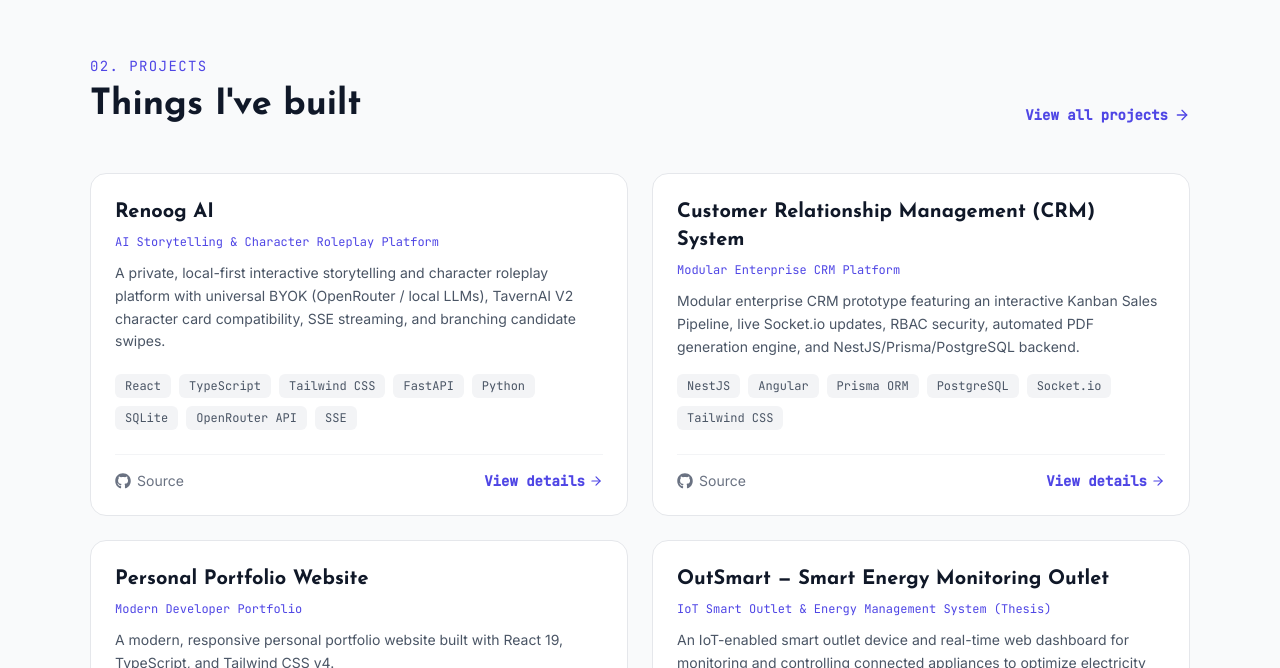
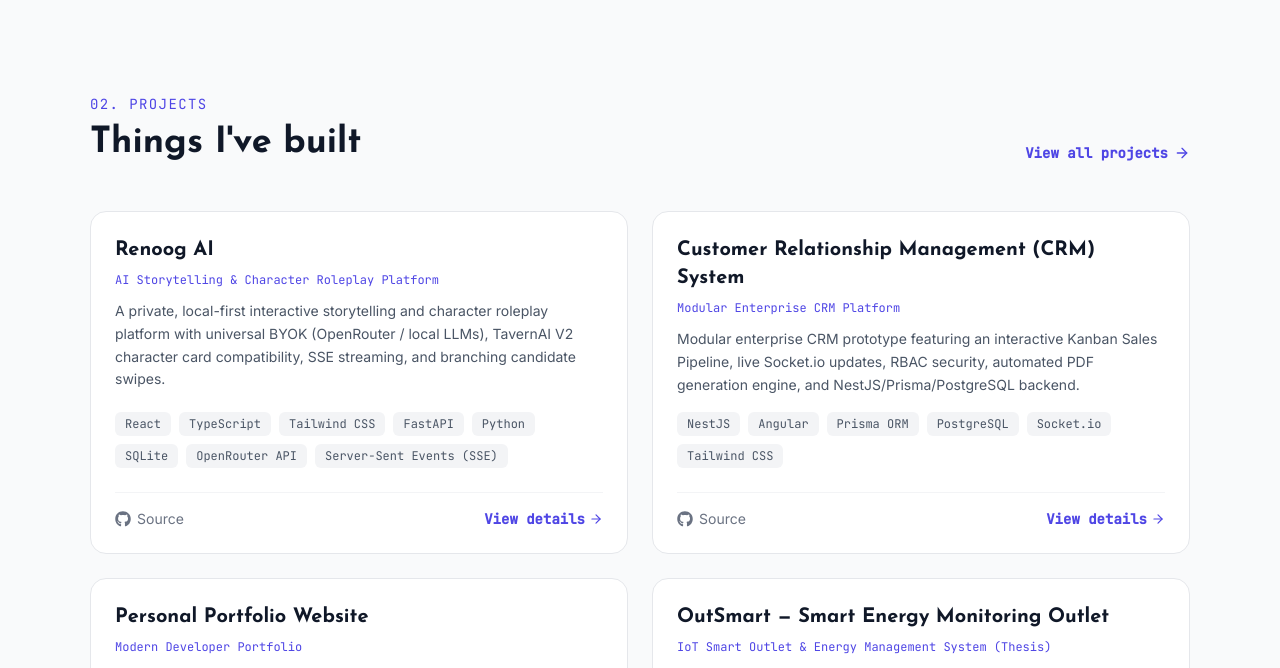
Before and after one commit to danielrosscamara/my-portfolio, a React (Vite) app: page / in a window 1280 px wide. Shown: the part 2349-3017 px from the top of the page. Built offline with nearby package versions, Linux system fonts and the light colour scheme.

Commit message:
add Server-Sent Events (SSE) to backend skills and Renoog AI architecture

```diff
--- a/src/data/portfolioData.ts
+++ b/src/data/portfolioData.ts
@@ -42,10 +42,10 @@
       'Dynamic persona manager with macro interpolation ({{char}}, {{user}}) and sliding-window memory',
       'FastAPI backend with asynchronous SQLite / SQLModel architecture',
     ],
-    techStack: ['React', 'TypeScript', 'Tailwind CSS', 'FastAPI', 'Python', 'SQLite', 'OpenRouter API', 'SSE'],
+    techStack: ['React', 'TypeScript', 'Tailwind CSS', 'FastAPI', 'Python', 'SQLite', 'OpenRouter API', 'Server-Sent Events (SSE)'],
     categorizedStack: [
       { category: 'frontend', technologies: ['React', 'TypeScript', 'Tailwind CSS'] },
-      { category: 'backend', technologies: ['FastAPI', 'Python', 'REST APIs'] },
+      { category: 'backend', technologies: ['FastAPI', 'Python', 'REST APIs', 'Server-Sent Events (SSE)'] },
       { category: 'databases', technologies: ['SQLite'] },
       { category: 'ai_tools', technologies: ['OpenRouter API', 'Prompt Engineering'] },
       { category: 'languages', technologies: ['TypeScript', 'Python'] },
@@ -240,11 +240,12 @@
   { name: 'React',        category: 'frontend' },
 
   // Backend & APIs
-  { name: 'NestJS',    category: 'backend' },
-  { name: 'Node.js',   category: 'backend' },
-  { name: 'FastAPI',   category: 'backend' },
-  { name: 'REST APIs', category: 'backend' },
-  { name: 'Socket.io', category: 'backend' },
+  { name: 'NestJS',                   category: 'backend' },
+  { name: 'Node.js',                  category: 'backend' },
+  { name: 'FastAPI',                  category: 'backend' },
+  { name: 'REST APIs',                category: 'backend' },
+  { name: 'Socket.io',                category: 'backend' },
+  { name: 'Server-Sent Events (SSE)', category: 'backend' },
 
   // Databases & ORM
   { name: 'PostgreSQL', category: 'databases' },
```
